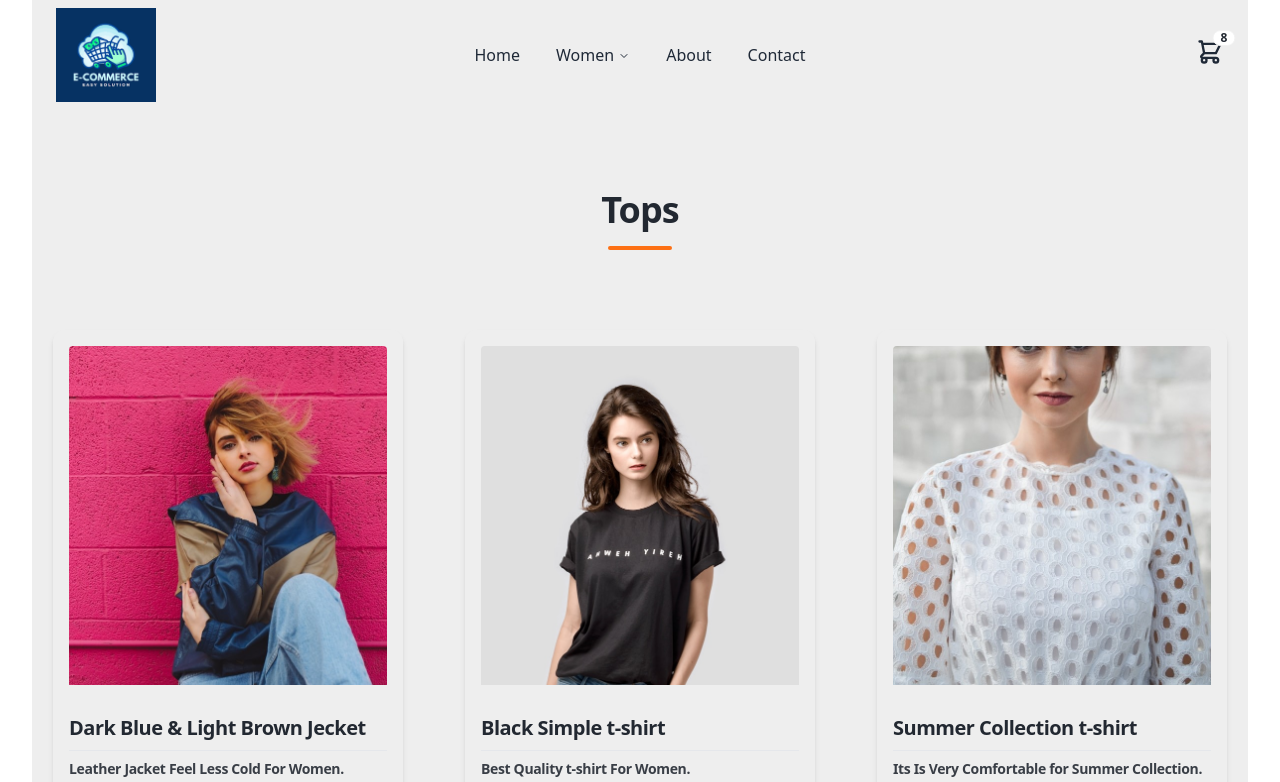
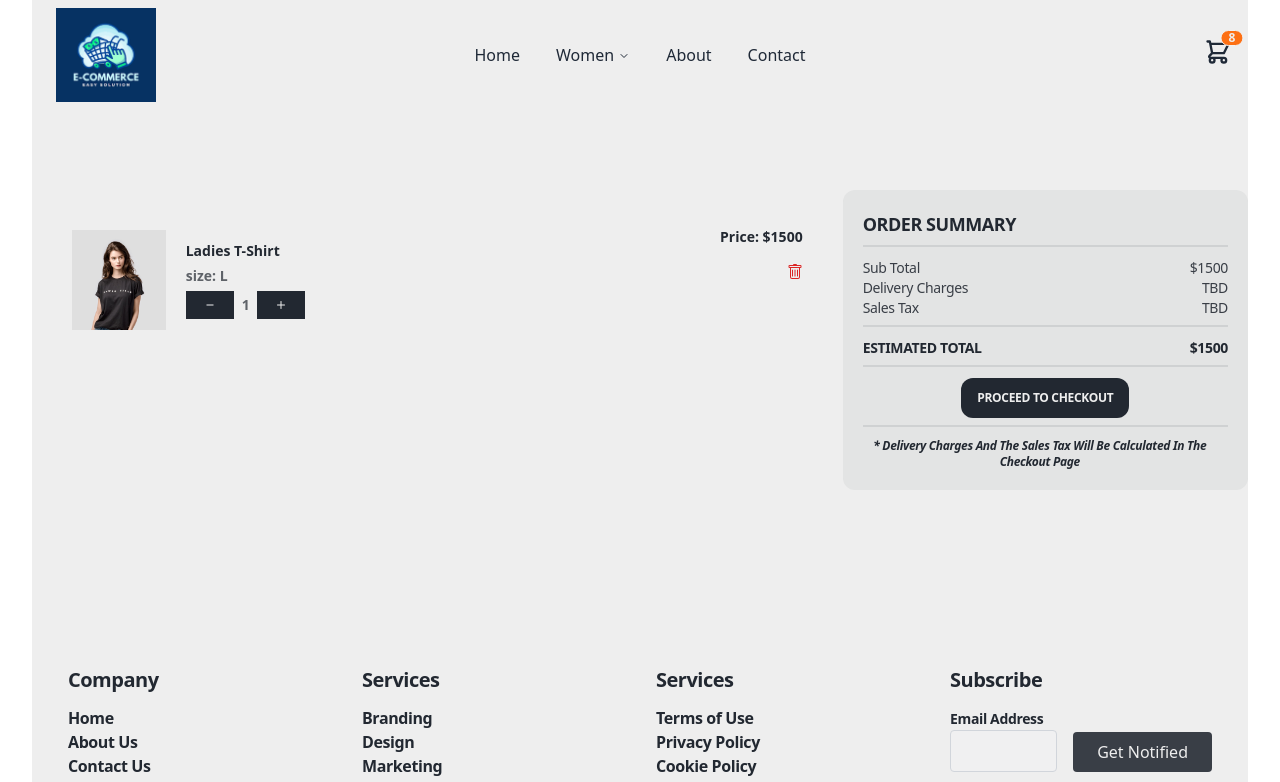
Before and after one commit to samarsaeed1146/ecommerce-store, a Next.js app: page /cart in a window 1280 px wide. Shown: the top 782 px of the page. Built offline with nearby package versions, Linux system fonts and the light colour scheme.

Commit message:
e-coomerce

```diff
--- a/package.json
+++ b/package.json
@@ -18,6 +18,8 @@
     "react": "^18",
     "react-dom": "^18",
     "react-icons": "^5.2.1",
+    "react-slick": "^0.30.2",
+    "slick-carousel": "^1.8.1",
     "tailwind-merge": "^2.3.0",
     "tailwindcss-animate": "^1.0.7"
   },
--- a/src/app/aboutUs/page.tsx
+++ b/src/app/aboutUs/page.tsx
@@ -1,9 +1,9 @@
 import React from 'react'
 
-const page = () => {
+const About = () => {
   return (
-    <div>page</div>
+    <div>About</div>
   )
 }
 
-export default page
+export default About
--- /dev/null
+++ b/src/app/cart/page.tsx
@@ -0,0 +1,66 @@
+import CartCard from "@/components/CartCard";
+import { Button } from "@/components/ui/button";
+import React from "react";
+
+const Cart = () => {
+  return (
+    <div className="mb-40 mt-20">
+      <div className="grid md:grid-cols-3 grid-cols-1">
+        {/* items */}
+        <div className="col-span-2">
+          <CartCard src="/picture/best selling-1.jpg" title="Ladies T-Shirt" size="L" price={1500}/>
+        </div>
+        {/* summary */}
+        <div className="bg-myBlackHead/5 p-5 rounded-xl">
+          {/* heading */}
+          <h2 className="scroll-m-20 text-lg font-semibold tracking-tight text-myBlackHead uppercase">
+            order summary
+          </h2>
+          {/* divider */}
+          <div className="divider mt-0 mb-1"></div>
+          {/* pricing */}
+          <div className="scroll-m-20 text-sm font-medium text-myBlackHeadPara tracking-tight">
+            {/* product prices */}
+            <div className="flex items-center justify-between capitalize">
+              <h2>sub total</h2>
+              <h2>$1500</h2>
+            </div>
+            {/* Delivery charges */}
+            <div className="flex items-center justify-between capitalize">
+              <h2>delivery charges</h2>
+              <h2>TBD</h2>
+            </div>
+            {/* service charges */}
+            <div className="flex items-center justify-between capitalize">
+              <h2>sales tax</h2>
+              <h2>TBD</h2>
+            </div>
+          </div>
+          {/* divider */}
+          <div className="divider mt-0 mb-1"></div>
+          {/* estimated total */}
+          <div className="flex items-center justify-between uppercase font-semibold text-sm tracking-tight text-myBlackHead">
+            <h2>estimated total</h2>
+            <h2>$1500</h2>
+          </div>
+          {/* divider */}
+          <div className="divider mt-0 mb-1"></div>
+          {/* checkout button */}
+          <div className="flex items-center justify-center w-full">
+            <Button className="bg-myBlackHead hover:bg-transparent duration-300 text-myWhite hover:text-myBlackHead scroll-m-20 text-xs font-semibold tracking-tight hover:shadow-md uppercase rounded-xl">
+              proceed to checkout
+            </Button>
+          </div>
+          {/* divider */}
+          <div className="divider mt-0 mb-1"></div>
+          {/* note */}
+          <p className="text-xs font-semibold tracking-tight text-myBlackHead w-[97%] text-center italic capitalize">
+            {`* Delivery charges and the sales tax will be calculated in the checkout page`}
+          </p>
+        </div>
+      </div>
+    </div>
+  );
+};
+
+export default Cart;
--- a/src/app/contact/page.tsx
+++ b/src/app/contact/page.tsx
@@ -1,9 +1,9 @@
 import React from 'react'
 
-const page = () => {
+const Contact = () => {
   return (
-    <div>page</div>
+    <div>Contact</div>
   )
 }
 
-export default page
+export default Contact
--- /dev/null
+++ b/src/components/CartCard.tsx
@@ -0,0 +1,73 @@
+import Image from "next/image";
+import React from "react";
+import { Button } from "./ui/button";
+import { LuPlus } from "react-icons/lu";
+import { RiSubtractLine } from "react-icons/ri";
+import { BsTrash } from "react-icons/bs";
+
+const CartCard = ({
+  src,
+  title,
+  size,
+  price,
+}: {
+  src: string;
+  title: string;
+  size: string;
+  price: number;
+}) => {
+  return (
+    <div className="flex p-10">
+      {/* Image */}
+      <Image
+        src={src}
+        alt={title}
+        width={80}
+        height={80}
+        className="w-[100px] h-[100px]"
+      />
+      {/* some Info */}
+      <div className="flex px-5 justify-between items-center w-full">
+        <div>
+          {/* titile */}
+          <h2 className="text-sm font-semibold line-clamp-1 text-myBlackHead">
+            {title}
+          </h2>
+          {/* size */}
+          <p className="mt-2 text-sm font-semibold text-myBlackHeadPara/80 leading-none line-clamp-1">
+            size:&nbsp;
+            <span>{size}</span>
+          </p>
+          {/* quantity */}
+          <div className="mt-2 flex items-center">
+            <Button className="group hover:bg-myWhite bg-myBlackHead text-myWhite hover:text-myBlackHead w-fit h-fit rounded-lg text-xs duration-300">
+              <RiSubtractLine className=" h4 w-4 group-hover:text-myBlackHead" />
+            </Button>
+            <div className="mr-2 ml-2 scroll-m-20 text-sm font-semibold tracking-tight text-myBlackHeadPara/80">
+              1
+            </div>
+            <Button className="group hover:bg-myWhite bg-myBlackHead text-myWhite hover:text-myBlackHead w-fit h-fit rounded-lg text-xs duration-300">
+              <LuPlus className=" h4 w-4 group-hover:text-myBlackHead font-extrabold" />
+            </Button>
+          </div>
+          {/* price and delete */}
+          <div className="md:hidden flex flex-col gap-2">
+            <h3 className="text-sm font-semibold leading-none line-clamp-1 text-myBlackHead md:mt-0 mt-2">
+              <span>Price:&nbsp;</span>${price}
+            </h3>
+            <BsTrash className="text-base font-semibold leading-none line-clamp-1 text-red-600 cursor-pointer" />
+          </div>
+        </div>
+      </div>
+      {/* price and delete */}
+      <div className="hidden md:flex flex-col items-end gap-5">
+        <h3 className="text-sm font-semibold leading-none line-clamp-1 text-myBlackHead">
+          <span>Price:&nbsp;</span>${price}
+        </h3>
+        <BsTrash className="text-base font-semibold leading-none line-clamp-1 text-red-600 cursor-pointer" />
+      </div>
+    </div>
+  );
+};
+
+export default CartCard;
--- /dev/null
+++ b/src/components/FeaturedProducts.tsx
@@ -0,0 +1,9 @@
+import React from 'react'
+
+const FeaturedProducts = () => {
+  return (
+    <div>FeaturedProducts</div>
+  )
+}
+
+export default FeaturedProducts
--- a/src/components/Navbar.tsx
+++ b/src/components/Navbar.tsx
@@ -1,9 +1,9 @@
-import { Link } from "lucide-react";
 import { GiHamburgerMenu } from "react-icons/gi";
 import React from "react";
 import { NavigationMenuDemo } from "./navLinks";
 import Image from "next/image";
 import ecommerce from "../../public/ecommerce logo.png";
+import Link from "next/link";
 
 export const Navbar = () => {
   return (
@@ -48,41 +48,50 @@ export const Navbar = () => {
               </li>
             </ul>
           </div>
-          <Image src={ecommerce}
+          <Image
+            src={ecommerce}
             alt="Logo"
             className="hidden md:block ml-4"
             width={100}
-          height={100} />
+            height={100}
+          />
         </div>
         <div className="navbar-center">
-        <Image src={ecommerce}
+          <Image
+            src={ecommerce}
             alt="Logo"
             className="md:hidden block"
             width={100}
-          height={100} />
+            height={100}
+          />
           <div className="hidden md:flex">
             <NavigationMenuDemo />
           </div>
         </div>
         <div className="navbar-end">
-        <div className="dropdown dropdown-end">
-      <div tabIndex={0} role="button" className="pr-4 cursor-pointer group">
+          <Link href={"/cart"}>
+            <label tabIndex={0} className="cursor-pointer group mr-2 ">
               <div className="indicator">
-          <svg xmlns="http://www.w3.org/2000/svg" className="h-7 w-7 group-hover:text-myOrange duration-300" fill="none" viewBox="0 0 24 24" stroke="currentColor">
-          <path strokeLinecap="round" strokeLinejoin="round" strokeWidth="2" d="M3 3h2l.4 2M7 13h10l4-8H5.4M7 13L5.4 5M7 13l-2.293 2.293c-.63.63-.184 1.707.707 1.707H17m0 0a2 2 0 100 4 2 2 0 000-4zm-8 2a2 2 0 11-4 0 2 2 0 014 0z" /></svg>
-          <span className="badge badge-sm indicator-item text-myBlackHead font-semibold group-hover:text-myWhite group-hover:bg-myBlackHeadPara">8</span>
+                <svg
+                  xmlns="http://www.w3.org/2000/svg"
+                  className="h-7 w-7 group-hover:text-myOrange duration-300"
+                  fill="none"
+                  viewBox="0 0 24 24"
+                  stroke="currentColor"
+                >
+                  <path
+                    strokeLinecap="round"
+                    strokeLinejoin="round"
+                    strokeWidth="2"
+                    d="M3 3h2l.4 2M7 13h10l4-8H5.4M7 13L5.4 5M7 13l-2.293 2.293c-.63.63-.184 1.707.707 1.707H17m0 0a2 2 0 100 4 2 2 0 000-4zm-8 2a2 2 0 11-4 0 2 2 0 014 0z"
+                  />
+                </svg>
+                <span className="badge badge-sm indicator-item bg-myOrange text-myWhite font-semibold group-hover:text-myWhite group-hover:bg-myBlackHeadPara">
+                  8
+                </span>
               </div>
-      </div>
-      <div tabIndex={0} className="mt-3 z-[1] card card-compact dropdown-content w-52 bg-base-100 shadow">
-        <div className="card-body">
-          <span className="font-bold text-lg">8 Items</span>
-          <span className="text-info">Subtotal: $999</span>
-          <div className="card-actions">
-            <button className="btn btn-primary btn-block">View cart</button>
-          </div>
-        </div>
-      </div>
-    </div>
+            </label>
+          </Link>
         </div>
       </div>
     </div>
--- a/src/components/navLinks.tsx
+++ b/src/components/navLinks.tsx
@@ -63,8 +63,12 @@ export function NavigationMenuDemo() {
                 <Link
                   key={component.title}
                   href={component.href}
+                  legacyBehavior
+                  passHref
                 >
-                  <ListItem title={component.title}>{component.description}</ListItem>
+                  <ListItem title={component.title}>
+                    {component.description}
+                  </ListItem>
                 </Link>
               ))}
             </ul>
```
Also changed, not shown: 1 other file (tests, documents, lock files or other folders). Lines whose indentation alone changed are shown as unchanged.
